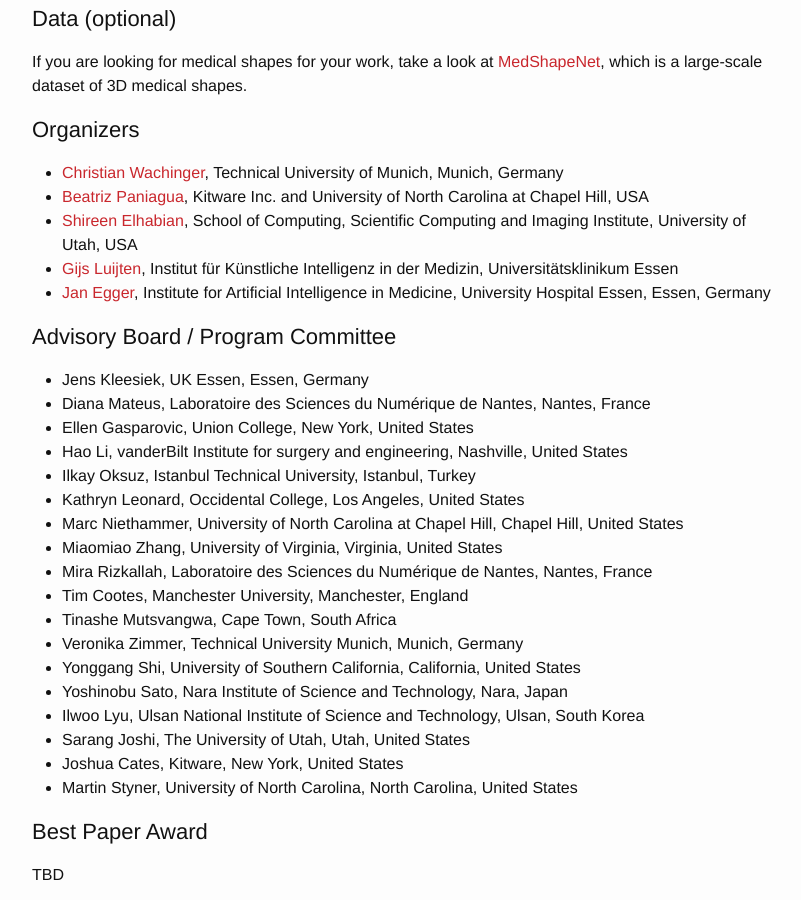
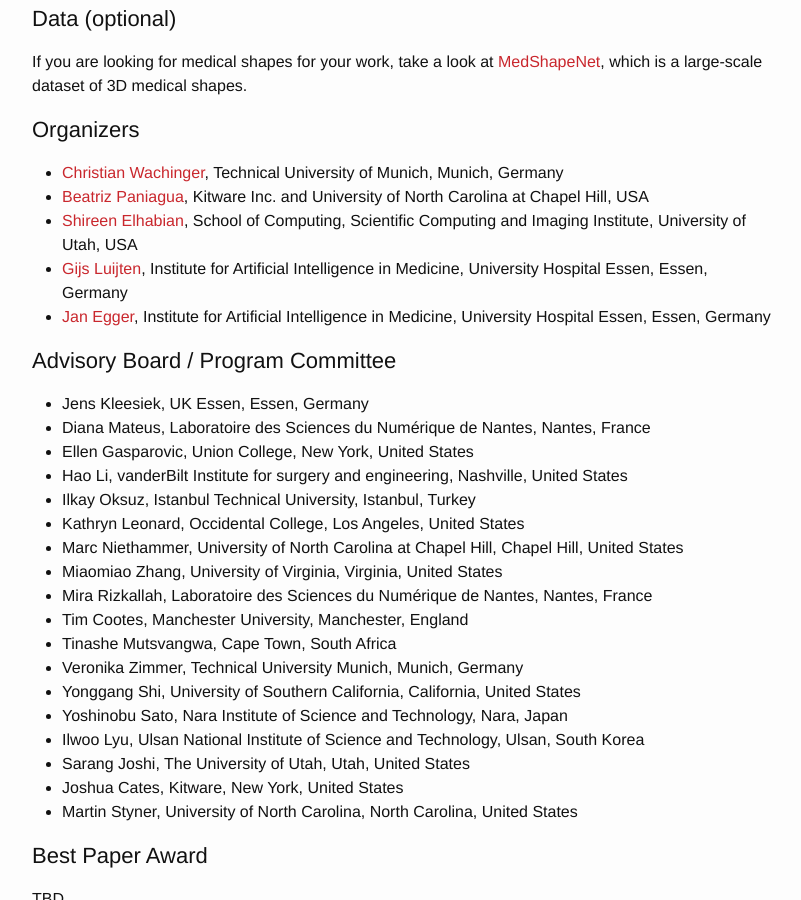
Before and after one commit to shapemi/shapemi.github.io, a Jekyll site: the page built from index.md, in a window 1280 px wide and 900 px high, scrolled down 1626 px. Shown: the whole window, without its empty margins (238-1039 px from the left). Built offline with Jekyll 4.4.1, drawn with Linux system fonts in a browser that asks for light colours; our own code applies the rules of GitHub Pages for plain Markdown files.

Commit message:
Update index.md
alligned my and Jan's affiliation to have the same naming convention

```diff
--- a/index.md
+++ b/index.md
@@ -41,7 +41,7 @@ If you are looking for medical shapes for your work, take a look at <a href="htt
 - [Christian Wachinger](http://wachinger.devweb.mwn.de/people/), Technical University of Munich, Munich, Germany
 - [Beatriz Paniagua](https://www.kitware.com/beatriz-paniagua/), Kitware Inc. and University of North Carolina at Chapel Hill, USA
 - [Shireen Elhabian](http://www.sci.utah.edu/~shireen/), School of Computing, Scientific Computing and Imaging Institute, University of Utah, USA
-- [Gijs Luijten](https://mml.ikim.nrw/authors/gijs-luijten/), Institut für Künstliche Intelligenz in der Medizin, Universitätsklinikum Essen
+- [Gijs Luijten](https://mml.ikim.nrw/authors/gijs-luijten/), Institute for Artificial Intelligence in Medicine, University Hospital Essen, Essen, Germany
 - [Jan Egger](http://www.janegger.de/), Institute for Artificial Intelligence in Medicine, University Hospital Essen, Essen, Germany
 
 # Advisory Board / Program Committee
```
